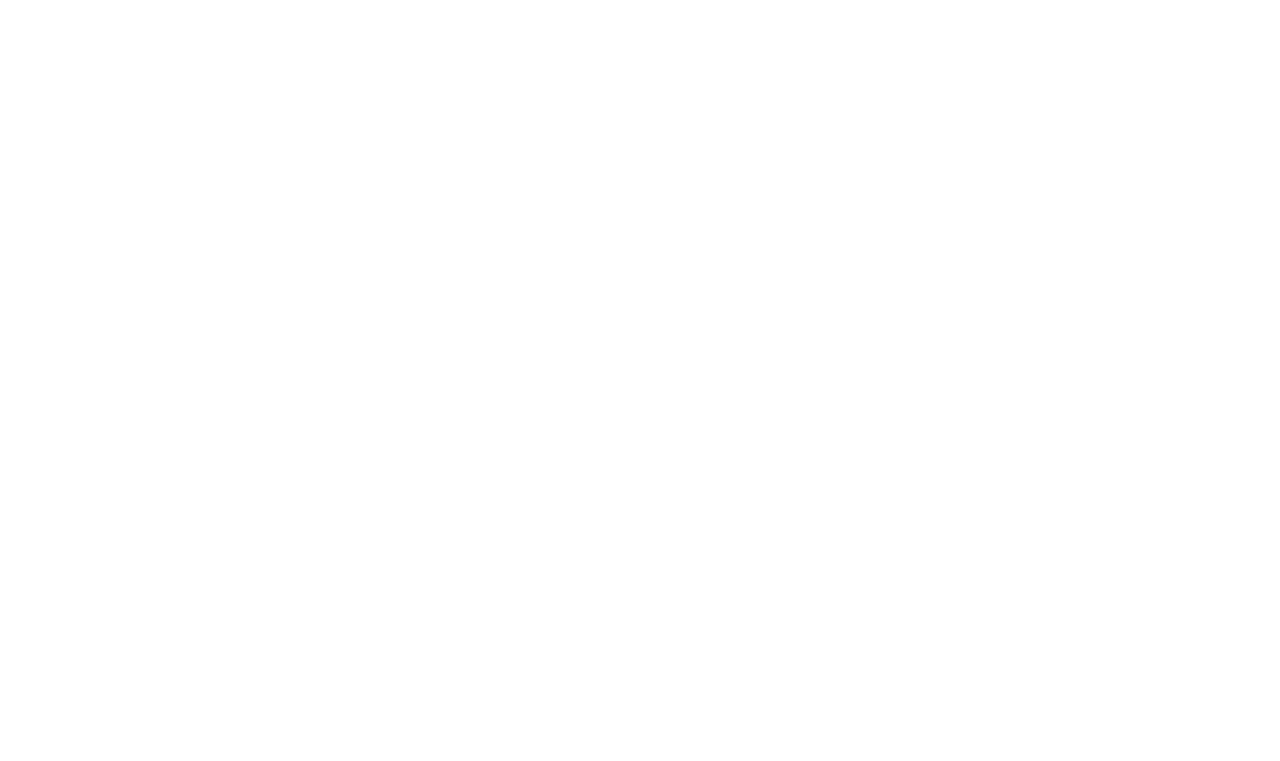
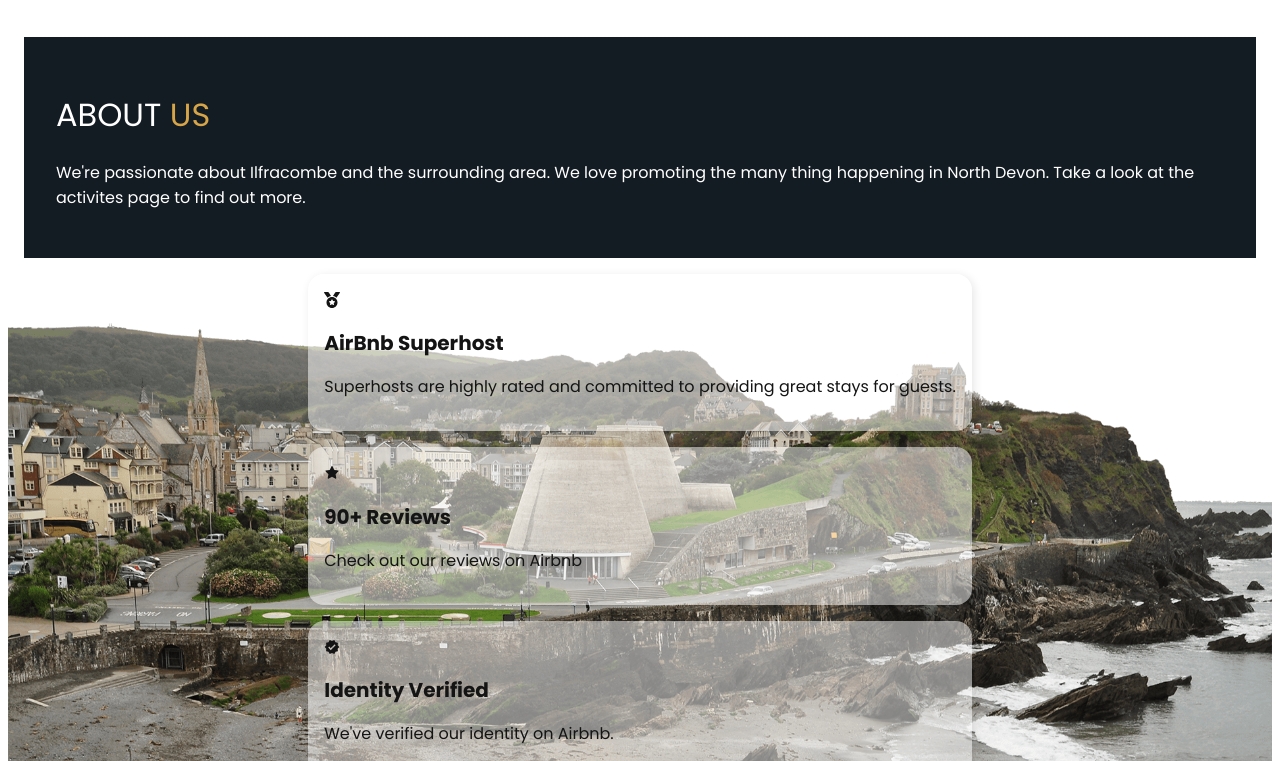
Before and after one commit to MarcusThorne/ilfracombe-54-react, a React (Create React App) app: page / in a window 1280 px wide. Shown: the part 1739-2500 px from the top of the page. Before the commit the page ends 1632 px from the top, so only its background shows below. Built offline with nearby package versions, Linux system fonts and the light colour scheme.

Commit message:
about part of the homepage

```diff
--- /dev/null
+++ b/src/components/About.js
@@ -0,0 +1,61 @@
+import React from 'react'
+import { FaMedal } from 'react-icons/fa'
+import { AiFillStar } from 'react-icons/ai'
+import { MdVerified, MdOutlineCleaningServices } from 'react-icons/md'
+import img from '../img/ilfracombe.png'
+import { AboutWrap, AboutTitle, AboutCards } from '../styles/About.style'
+
+function About() {
+  const cards = [
+    {
+      id: 1,
+      title: "AirBnb Superhost",
+      description: "Superhosts are highly rated and committed to providing great stays for guests."
+    }, {
+      id: 2,
+      title: "90+ Reviews",
+      description: "Check out our reviews on Airbnb"
+    }, {
+      id: 3,
+      title: "Identity Verified",
+      description: "We've verified our identity on Airbnb."
+    }, {
+      id: 4,
+      title: "Enhanced Clean",
+      description: "We've committed to Airbnb’s 5-step enhanced cleaning process. Learn more."
+    }
+  ]
+
+  const findIcon = (card) => {
+    if(card.id === 1){
+      return(<FaMedal />)
+    } else if(card.id === 2) {
+      return (<AiFillStar />)
+    } else if(card.id === 3) {
+      return (<MdVerified />)
+    } else {
+      return(<MdOutlineCleaningServices />)
+    }
+  }
+
+  return (
+    <AboutWrap image={img} height="100%" >
+      <AboutTitle>
+        <h1>ABOUT <span>US</span></h1>
+        <p>We're passionate about Ilfracombe and the surrounding area. We love promoting the many thing happening in North Devon. Take a look at the activites page to find out more.</p>
+      </AboutTitle>
+
+      <AboutCards>
+        {cards.map(card =>
+          <div>
+            {findIcon(card)}
+            <h1>{card.title}</h1>
+            <p>{card.description}</p>
+          </div>
+        )}
+      </AboutCards>
+    </AboutWrap>
+  )
+}
+
+export default About
--- a/src/components/Header.js
+++ b/src/components/Header.js
@@ -1,14 +1,10 @@
-import { HeaderContainer } from '../styles/Header.style'
-import { HeaderContent } from '../styles/Header.style'
-import { HeaderLinks } from '../styles/Header.style'
+import { HeaderWrap, HeaderContent, HeaderLinks } from '../styles/Header.style'
 import { Button } from '../styles/Button.style'
 
 function Header() {
   return (
-    <HeaderContainer>
-      {/* <DisplayImage src={harbour} alt="" /> */}
-
-      <HeaderContent>
+    <HeaderWrap>
+      <HeaderContent >
         <h1>Ilfracombe <span>No. 54</span></h1>
         <p>Three Holiday Apartments</p>
         <HeaderLinks>
@@ -17,11 +13,11 @@
             textHoverColor="white" fontSize="14px">Book Now</Button>
           <p><i>or</i></p>
           <Button color="#d6a449" border="black 2px solid"
-            textColor="white" backgroundHoverColor="#d6a449"
+            textColor="white" backgroundHoverColor="#aa8038"
             fontSize="14px">Find Out More</Button>
         </HeaderLinks>
       </HeaderContent>
-    </HeaderContainer>
+    </HeaderWrap>
   )
 }
 
--- /dev/null
+++ b/src/components/Testimonials.js
@@ -0,0 +1,19 @@
+import React from 'react'
+import { Button } from '../styles/Button.style'
+import { TestWrap } from '../styles/Testimonials.style'
+
+function Testimonials() {
+  return (
+    <TestWrap>
+      <h1>Testimonials</h1>
+      <h3>Name</h3>
+      <p>Lorem ipsum dolor sit amet consectetur adipisicing elit. Dolorem sed, blanditiis quis illum cumque veritatis nulla dolores ipsam distinctio aliquam assumenda harum sint facere consectetur iusto modi quas ratione expedita!</p>
+      <div>
+        <Button color="white" textColor="black" border="1px solid black">Previous</Button>
+        <Button color="white" textColor="black" border="1px solid black">Next</Button>
+      </div>
+    </TestWrap>
+  )
+}
+
+export default Testimonials
--- a/src/pages/Home.js
+++ b/src/pages/Home.js
@@ -1,6 +1,8 @@
 import Header from '../components/Header'
 import Availability from '../components/Availability'
 import Carousel from '../components/Carousel'
+import About from '../components/About'
+import Testimonials from '../components/Testimonials'
 
 function Home() {
   return (
@@ -8,6 +10,8 @@
       <Header />
       <Availability />
       <Carousel />
+      <About />
+      <Testimonials />
     </>
   )
 }
--- /dev/null
+++ b/src/styles/About.style.js
@@ -0,0 +1,49 @@
+import styled from 'styled-components'
+import img from '../img/ilfracombe.png'
+
+export const AboutWrap = styled.div`
+  background-image: url(${img});
+  background-position: bottom;
+  background-size: contain;
+  background-repeat: no-repeat;
+  width: 100%;
+  height: 100%;
+  display: flex;
+  flex-direction: column;
+  justify-content: center;
+  align-items: center;
+  margin-top: 1rem;
+`
+
+export const AboutTitle = styled.div`
+  background-color: rgb(19, 27, 35);
+  color: white;
+  padding: 2rem;
+  margin: 1rem;
+  margin-bottom: -1rem;
+
+  h1 {
+    font-weight: 400;
+  }
+
+  span {
+    color: #D6A449
+  }
+`
+
+export const AboutCards = styled.div`
+  margin: 1rem;
+  margin-bottom: 5rem;
+
+  div {
+    background-color: rgba(255, 255, 255, 0.5);
+    border-radius: 1rem;
+    padding: 1rem;
+    margin: 1rem;
+    box-shadow: 2px 2px 10px rgba(0, 0, 0, 0.1);
+  }
+
+  h1 {
+    font-size: 20px;
+  }
+`
--- a/src/styles/Carousel.style.js
+++ b/src/styles/Carousel.style.js
@@ -3,7 +3,7 @@
 
 export const Image = styled.img`
   width: 50%;
-  height: 15rem;
+  height: 20rem;
   object-fit: cover;
 `
 export const Title = styled.div`
--- a/src/styles/Header.style.js
+++ b/src/styles/Header.style.js
@@ -1,13 +1,13 @@
 import styled from 'styled-components'
 import img from '../img/harbour.png'
 
-export const HeaderContainer = styled.div`
+export const HeaderWrap = styled.div`
   background-image: url(${img});
   background-position: bottom;
   background-size: contain;
   background-repeat: no-repeat;
   width: 100%;
-  height: 85vh;
+  height: 90vh;
   display: flex;
   justify-content: center;
   align-items: center;
@@ -16,7 +16,7 @@
 export const HeaderContent = styled.div`
   width: max-content;
   margin-bottom: 10rem;
-  display: flex;
+  display: ${props => props.display};
   flex-direction: column;
   align-items: center;
 
@@ -49,9 +49,3 @@
     margin: auto 20px;
   }
 `
-
-// export const DisplayImage = styled.img`
-//   width: 100%;
-//   height: 100vh;
-//   object-fit: cover;
-// `
--- a/src/styles/Sidebar.style.js
+++ b/src/styles/Sidebar.style.js
@@ -18,7 +18,7 @@
 export const CloseSidebar = styled(FaTimes)`
   position: absolute;
   top: 2rem;
-  right: 2rem;
+  right: 3rem;
   font-size: 1.6rem;
   cursor: pointer;
 `
--- /dev/null
+++ b/src/styles/Testimonials.style.js
@@ -0,0 +1,23 @@
+import styled from 'styled-components'
+
+export const TestWrap = styled.div`
+  display: flex;
+  flex-direction: column;
+  align-items: center;
+  background-color: rgb(240, 240, 240);
+  padding: 2rem;
+  text-align: center;
+
+  h1 {
+    font-weight: 400;
+    color: #D6A449;
+  }
+
+  div {
+    display: flex;
+
+    button {
+      margin: 0.5rem;
+    }
+  }
+`
```
